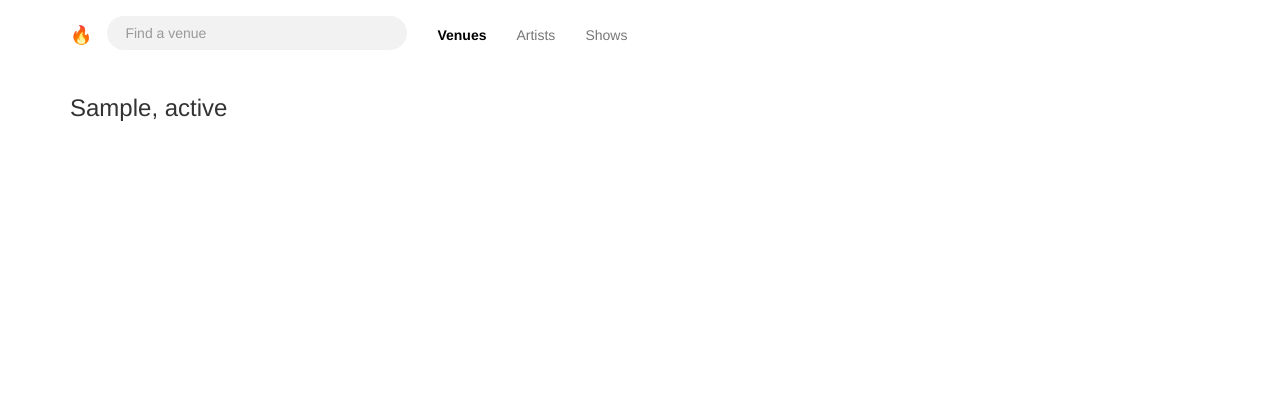
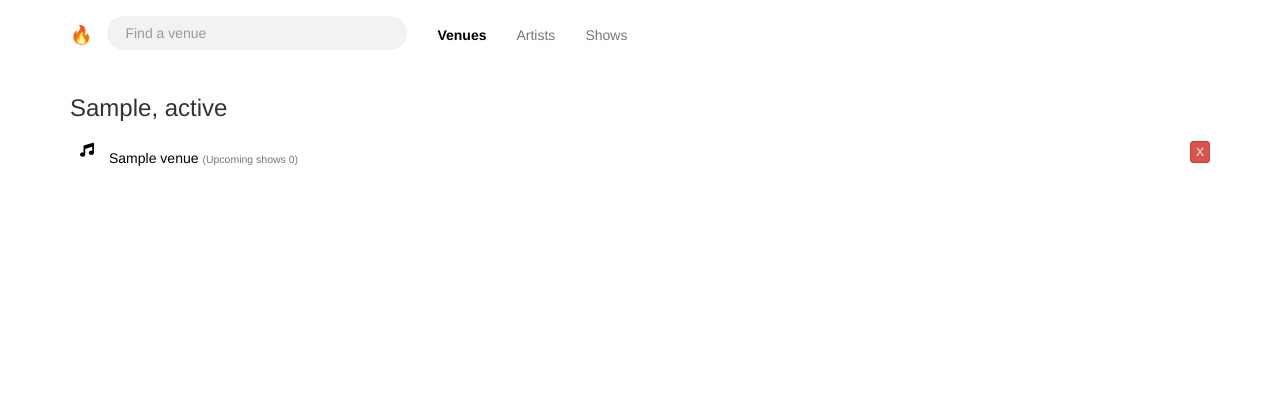
Before and after one commit to 00Cedge/fyyur-project, a Flask app: page /venues in a window 1280 px wide. Shown: the top 420 px of the page. Run offline with Flask 2, Linux system fonts and the light colour scheme; tables that the repository leaves empty hold one stand-in row (values such as "Sample post"); some libraries are stand-ins or nearby versions.

Commit message:
add filter for venues and fixed filter for artist shows

```diff
--- a/app.py
+++ b/app.py
@@ -2,6 +2,7 @@
 # Imports
 #----------------------------------------------------------------------------#
 
+from itertools import groupby
 import sys
 import json
 import dateutil.parser
@@ -41,16 +42,23 @@ def index():
 
 @app.route('/venues')
 def venues():
+  locals = []
   venues = Venue.query.all()
+  places = Venue.query.distinct(Venue.city, Venue.state).all()
 
-
-
-  data = venues
-
-
-
-
-  return render_template('pages/venues.html', areas=data);
+  for place in places:
+      locals.append({
+          'city': place.city,
+          'state': place.state,
+          'venues': [{
+              'id': venue.id,
+              'name': venue.name,
+              'shows': len([show for show in venue.shows if show.start_time > datetime.now()])
+          } for venue in venues if
+              venue.city == place.city and venue.state == place.state]
+      })
+  print("locals" , locals)
+  return render_template('pages/venues.html', areas=locals)
 
 @app.route('/venues/search', methods=['POST'])
 def search_venues():
@@ -173,7 +181,7 @@ def search_artists():
 
 @app.route('/artists/<int:artist_id>')
 def show_artist(artist_id):
-  shows = Show.query.all()
+  shows = Show.query.filter_by(artist_id=artist_id).all()
   artist = Artist.query.get(artist_id)
   data = []
   past_shows = []
--- a/config.py
+++ b/config.py
@@ -12,4 +12,4 @@ DEBUG = False
 # TODO IMPLEMENT DATABASE URL
 SQLALCHEMY_DATABASE_URI = 'postgresql://postgres:building@localhost:5432/fyyurapp'
 
-SQLALCHEMY_TRACK_MODIFICATIONS = 'True'
+SQLALCHEMY_TRACK_MODIFICATIONS = 'False'
--- a/models.py
+++ b/models.py
@@ -6,6 +6,7 @@ from flask import Flask
 from flask_moment import Moment
 from flask_migrate import Migrate
 from flask_sqlalchemy import SQLAlchemy
+
 
 #----------------------------------------------------------------------------#
 # App Config.
@@ -43,6 +44,9 @@ class Venue(db.Model):
     def __repr__(self):
         return f'<Venue {self.id} {self.name} >'
 
+    def get_venue(self, city, state):
+        return self.query.filter(self.city==city, self.state==state).all()
+
     # TODO: implement any missing fields, as a database migration using Flask-Migrate
 
 class Artist(db.Model):
--- a/templates/forms/new_show.html
+++ b/templates/forms/new_show.html
@@ -18,7 +18,7 @@
           <label for="start_time">Start Time</label>
           {{ form.start_time(class_ = 'form-control', placeholder='YYYY-MM-DD HH:MM', autofocus = true) }}
         </div>
-      <input type="submit" value="Create Venue" class="btn btn-primary btn-lg btn-block">
+      <input type="submit" value="Create Show" class="btn btn-primary btn-lg btn-block">
     </form>
   </div>
 {% endblock %}
--- a/templates/pages/venues.html
+++ b/templates/pages/venues.html
@@ -6,18 +6,18 @@
 	<ul class="items">
 		{% for venue in area.venues %}
 			<li class="btn-row">
-				<a href="/venues/{{ area.id }}">
+				<a href="/venues/{{ venue.id }}">
 					<i class="fas fa-music"></i>
 					<div class="item">
 						<h5>
-							{{ area.name }}
-							<small>(Upcoming shows {{area.num_upcoming_shows}})</small>
+							{{ venue.name }}
+							<small>(Upcoming shows {{venue.shows}})</small>
 						</h5>
 					</div>
 				</a>
 				<form>
 					<input type="submit" value="X"
-					formmethod="POST" formaction="{{ url_for('delete_venue', venue_id=area.id) }}" class="btn btn-primary btn-xs btn-danger">
+					formmethod="POST" formaction="{{ url_for('delete_venue', venue_id=venue.id) }}" class="btn btn-primary btn-xs btn-danger">
 				</form>
 			</li>
 		{% endfor %}
```
Also changed, not shown: 1 other file.
